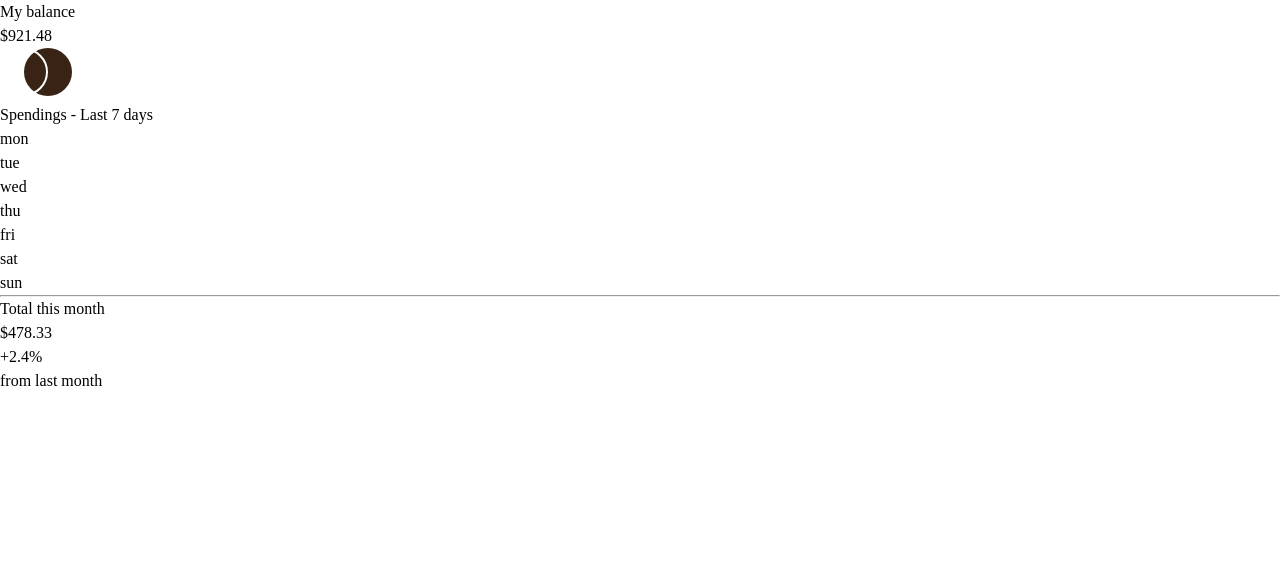
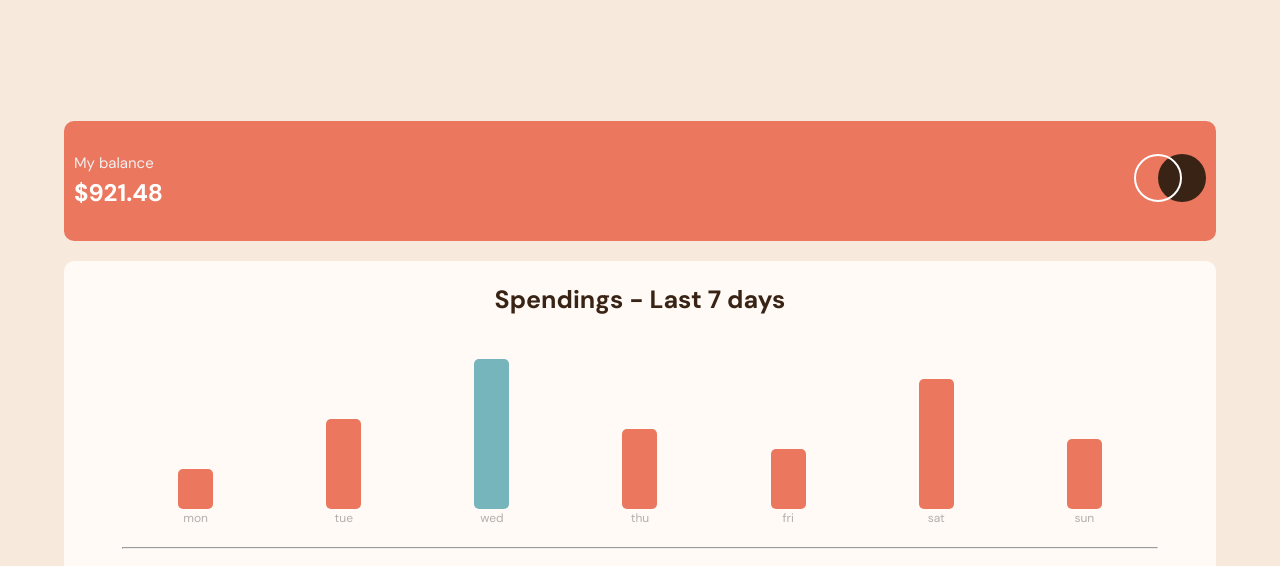
Before and after one commit to dev-yohannes/expense-chart-component, a plain HTML site: page index.html in a window 1280 px wide. Shown: the top 566 px of the page. Drawn offline with Linux system fonts and the light colour scheme.

Commit message:
compiled

```diff
--- a/styles/style.css
+++ b/styles/style.css
@@ -11,6 +11,7 @@
   padding: 0;
   font: inherit;
   transition: all 0.2s;
+  font-family: var(--dm-sans);
 }
 
 /* Set core root defaults */
@@ -69,4 +70,150 @@ img {
   --cream: hsl(27, 66%, 92%);
   --very-pale-orgnge: hsl(33, 100%, 98%);
   --dm-sans: "DM Sans", sans-serif;
+}
+
+body {
+  background-color: var(--very-pale-orgnge);
+  background-color: var(--cream);
+}
+
+.div-container {
+  height: 100vh;
+  width: 90%;
+  margin: 0 auto;
+  display: flex;
+  flex-direction: column;
+  align-items: center;
+  justify-content: center;
+  gap: 20px;
+}
+.div-container .top-sec {
+  background-color: var(--soft-red);
+  border-radius: 10px;
+  width: 100%;
+  padding: 0 10px;
+  height: 15vh;
+  display: flex;
+  justify-content: space-between;
+  align-items: center;
+  color: white;
+}
+.div-container .top-sec .left p:nth-of-type(1) {
+  font-size: 15px;
+  color: rgb(241, 240, 240);
+  font-weight: 400;
+}
+.div-container .top-sec .left p:nth-of-type(2) {
+  font-size: 24px;
+  font-weight: 700;
+}
+.div-container .bottom-sec {
+  background-color: var(--very-pale-orgnge);
+  border-radius: 10px;
+  width: 100%;
+}
+.div-container .bottom-sec * {
+  width: 90%;
+  margin: 0 auto;
+}
+.div-container .bottom-sec h3 {
+  text-align: center;
+  color: var(--dark-brown);
+  font-weight: 700;
+  font-size: 25px;
+  padding-top: 20px;
+  margin-bottom: 40px;
+}
+.div-container .bottom-sec .bars {
+  display: grid;
+  align-items: end;
+  grid-template-columns: repeat(7, 1fr);
+}
+.div-container .bottom-sec .bars .mon div,
+.div-container .bottom-sec .bars .tue div,
+.div-container .bottom-sec .bars .wed div,
+.div-container .bottom-sec .bars .thu div,
+.div-container .bottom-sec .bars .fri div,
+.div-container .bottom-sec .bars .sat div,
+.div-container .bottom-sec .bars .sun div {
+  border-radius: 5px;
+}
+.div-container .bottom-sec .bars .mon p,
+.div-container .bottom-sec .bars .tue p,
+.div-container .bottom-sec .bars .wed p,
+.div-container .bottom-sec .bars .thu p,
+.div-container .bottom-sec .bars .fri p,
+.div-container .bottom-sec .bars .sat p,
+.div-container .bottom-sec .bars .sun p {
+  text-align: center;
+  color: rgb(179, 174, 174);
+  font-size: 12px;
+}
+.div-container .bottom-sec .bars .mon div,
+.div-container .bottom-sec .bars .tue div,
+.div-container .bottom-sec .bars .thu div,
+.div-container .bottom-sec .bars .fri div,
+.div-container .bottom-sec .bars .sat div,
+.div-container .bottom-sec .bars .sun div {
+  background-color: var(--soft-red);
+  width: 35px;
+}
+.div-container .bottom-sec .bars .mon div {
+  height: 40px;
+}
+.div-container .bottom-sec .bars .tue div {
+  height: 90px;
+}
+.div-container .bottom-sec .bars .wed div {
+  height: 150px;
+  width: 35px;
+  background-color: var(--cyan);
+}
+.div-container .bottom-sec .bars .thu div {
+  height: 80px;
+}
+.div-container .bottom-sec .bars .fri div {
+  height: 60px;
+}
+.div-container .bottom-sec .bars .sat div {
+  height: 130px;
+}
+.div-container .bottom-sec .bars .sun div {
+  height: 70px;
+}
+.div-container .bottom-sec hr {
+  margin: 20px auto;
+}
+.div-container .bottom-sec .total-sec {
+  margin-bottom: 40px;
+}
+.div-container .bottom-sec .total-sec .total-text {
+  font-size: 15px;
+  color: var(--medium-brown);
+}
+.div-container .bottom-sec .total-sec .total {
+  display: flex;
+  justify-content: space-around;
+  align-items: center;
+}
+.div-container .bottom-sec .total-sec .total p {
+  width: -moz-fit-content;
+  width: fit-content;
+}
+.div-container .bottom-sec .total-sec .total p:nth-of-type(1) {
+  margin-left: 0;
+  font-size: 30px;
+  font-weight: 700;
+  color: var(--dark-brown);
+}
+.div-container .bottom-sec .total-sec .total p:nth-of-type(2) {
+  margin-right: 0;
+  color: var(--dark-brown);
+  font-weight: 700;
+}
+.div-container .bottom-sec .total-sec p:nth-of-type(2) {
+  text-align: right;
+  font-size: 15px;
+  color: var(--medium-brown);
+  margin-top: -20px;
 }/*# sourceMappingURL=style.css.map */
```
Also changed, not shown: 1 other file.
